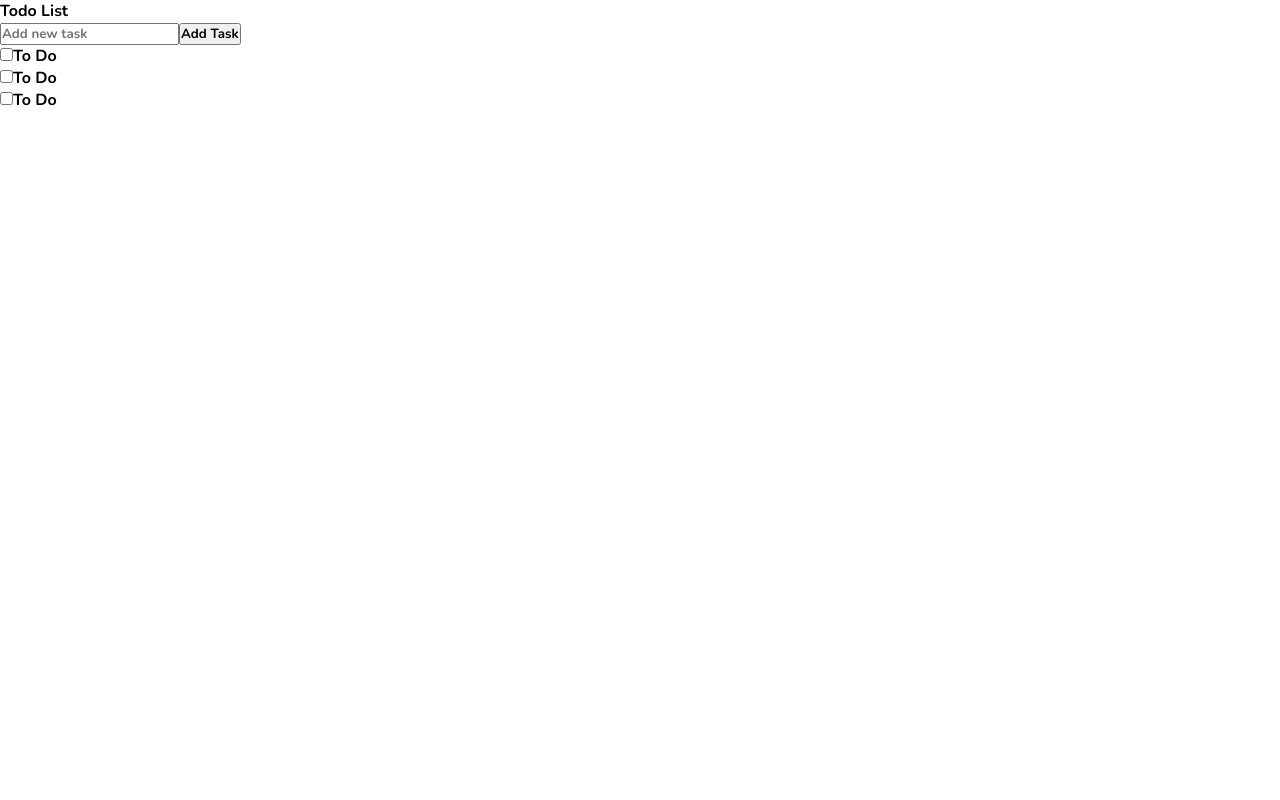
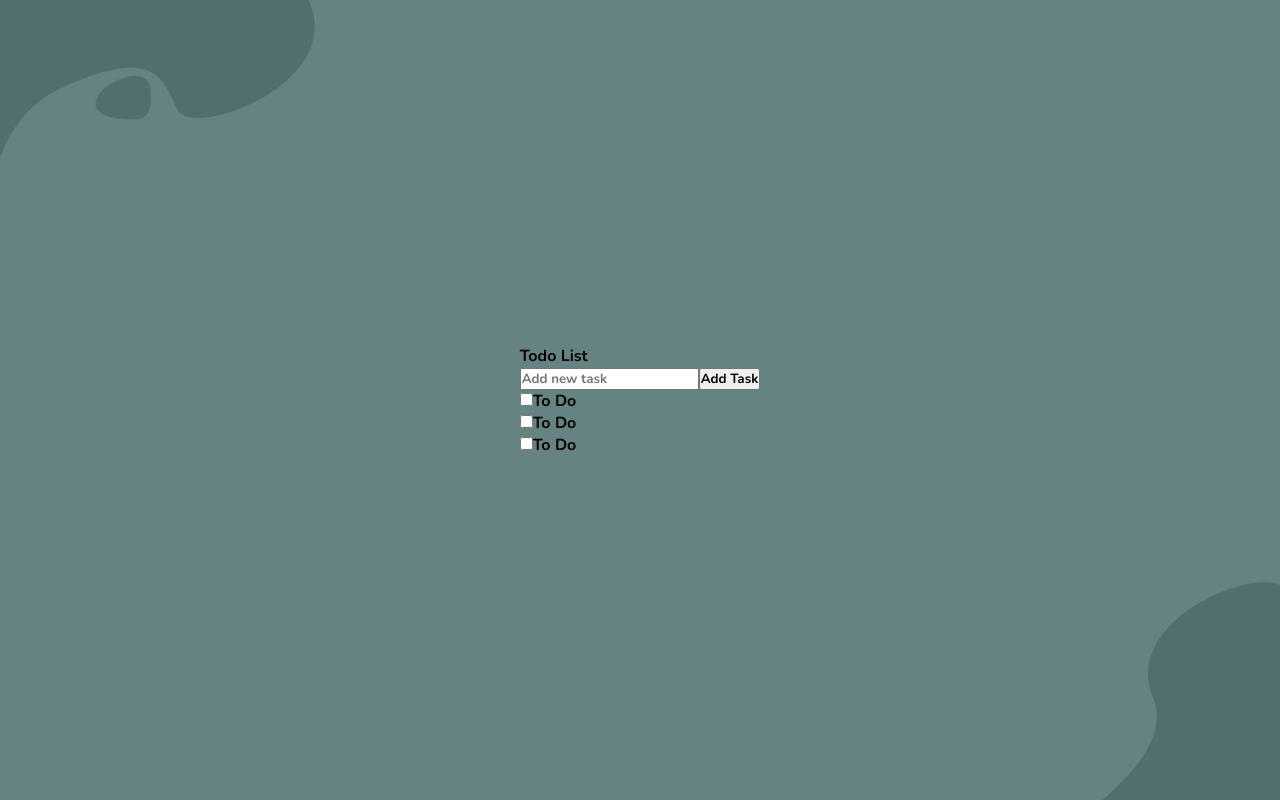
Before and after one commit to arvindajaybharadwaj/Reactjs-Todolist, a React (Vite) app: page / in a window 1280 px wide. Built offline with nearby package versions, Linux system fonts and the light colour scheme.

Commit message:
Adding Background Image

```diff
--- a/src/index.css
+++ b/src/index.css
@@ -4,3 +4,19 @@
   font-family: "Nunito", sans-serif;
   font-weight: bold;
 }
+
+body {
+  width: 100vw;
+  height: 100vh;
+  background-image: url('/public/background.png');
+  background-size: cover;
+  background-repeat: no-repeat;
+}
+
+#root {
+  width: 100%;
+  height: 100%;
+  display: flex;
+  justify-content: center;
+  align-items: center;
+}
```
Also changed, not shown: public/background.png (added).
